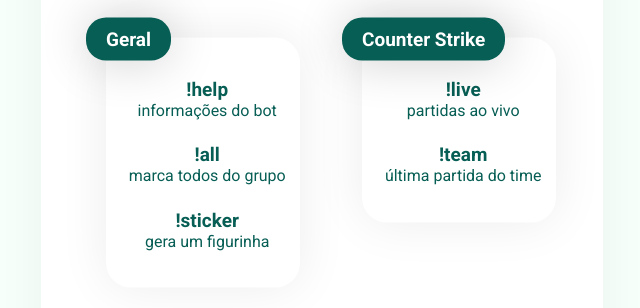
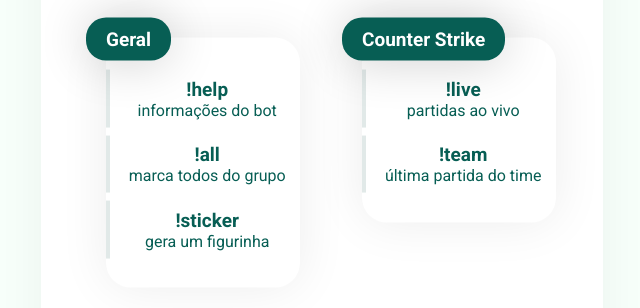
Before and after one commit to jhonataT/LicoInterface, a website: page src/views/index.html in a window 1280 px wide. Shown: the part 205-513 px from the top of the page, 318-958 px from the left. Drawn offline with Linux system fonts and the light colour scheme.

Commit message:
barItem
Alteração na cor do item não selecionado.

```diff
--- a/public/styles/main.css
+++ b/public/styles/main.css
@@ -106,7 +106,7 @@
 
 .barItem {
     transition: 0.5s;
-    background-color:  #FFF;
+    background-color:  #6b928c33;
     width: 4px;
 }
 
```
